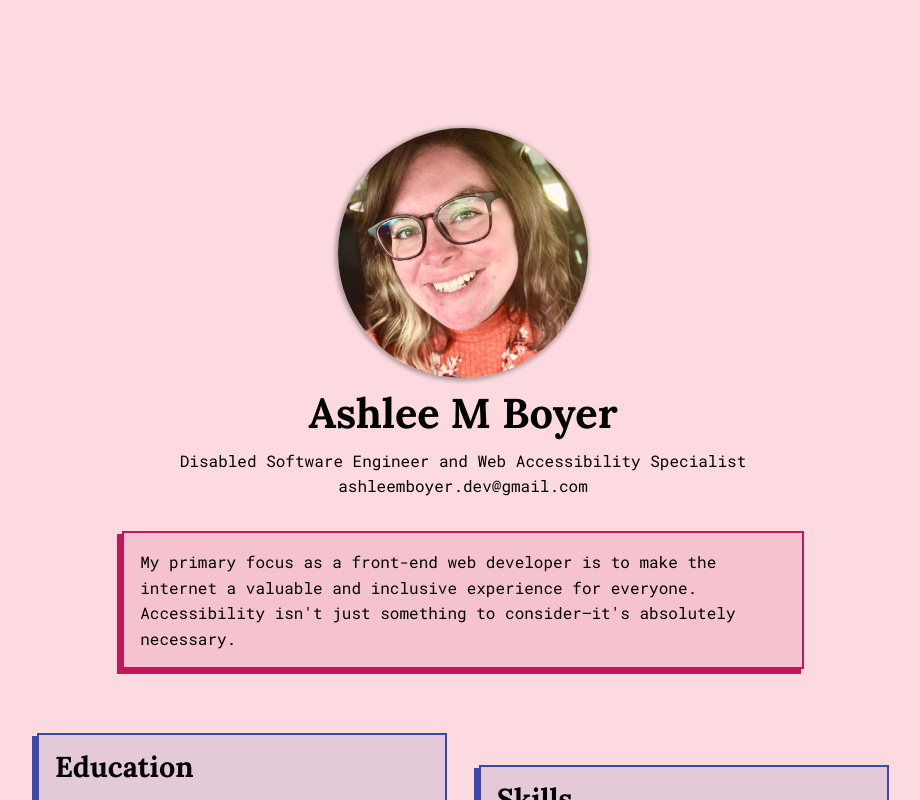
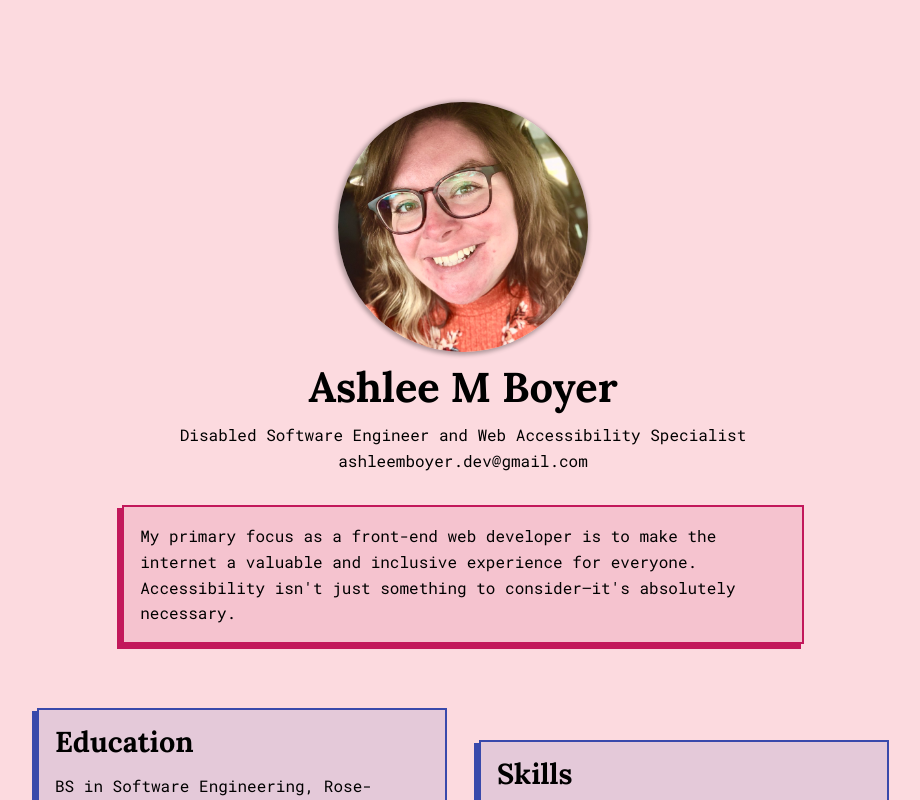
Before and after one commit to ashleemboyer/ashleemboyer, a Next.js app: page /resume in a window 1280 px wide. Shown: the top 800 px of the page, without its empty margins (177-1097 px from the left). Built offline with nearby package versions, Linux system fonts and the light colour scheme.

Commit message:
Fixing styles on resume

```diff
--- a/stylesheets/resume.module.scss
+++ b/stylesheets/resume.module.scss
@@ -14,7 +14,7 @@ $mobileWidth: 820px;
   }
 
   & > div {
-    padding: 10vw 24px;
+    padding: 8vw 24px;
     position: relative;
     max-width: 900px;
     margin: 0 auto;
@@ -178,6 +178,8 @@ $mobileWidth: 820px;
         width: 100%;
 
         &:last-child {
+          padding-top: 0;
+
           section {
             margin-top: 32px;
           }
```
